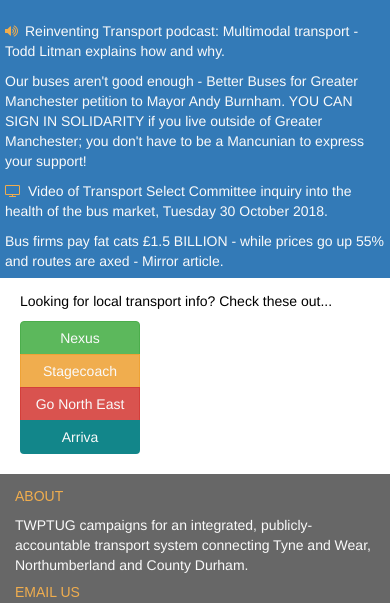
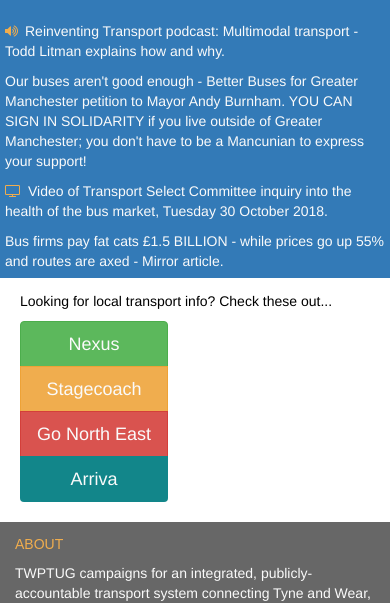
Before and after one commit to kevald1963/milestone-1-twptug-redesign, a plain HTML site: page index.html in a window 390 px wide. Shown: the part 503-1106 px from the top of the page. Drawn offline with nearby package versions, Linux system fonts and the light colour scheme.

Commit message:
Corrected path to image for Gateshead group page as image not showing. Corrected HTML for Transport Operators button group to avoid conflict with Bootstrap column classes.

```diff
--- a/assets/css/style.css
+++ b/assets/css/style.css
@@ -421,10 +421,6 @@ footer {
         margin-top: 10px;
     }
 
-    .custom-width {
-        max-width: 150px;
-    }
-
     .campaigns {
         min-height: 100px;
         overflow-y: scroll;
@@ -460,13 +456,9 @@ footer {
     }
 
     .local-operators {
-        margin: auto;
+        margin: 0;
         margin-top: 15px;
         margin-bottom: 15px;
-    }
-
-    .custom-width {
-        max-width: 150px;
     }
 
     .welcome, .local-news {
--- a/index.html
+++ b/index.html
@@ -257,27 +257,31 @@
                 <!-- /.NEWS -->
 
                 <!-- LOCAL OPERATORS -->
-                <!-- Wrap the text with the button group. -->
+                <!-- Wrap the heading text with the button group. -->
+
                 <div class="local-operators">
-
                     <div class="col-xs-12 col-sm-12 col-md-12 col-lg-12">
                         <p class="local-operators-text">Looking for local transport info? Check these out...</p>
                     </div>
 
-                    <!-- Display a horizontal button group menu for md and lg devices. -->
-                    <div class="btn-group custom-width hidden-xs hidden-sm col-md-12 col-lg-12" role="group" aria-label="Local transport operator links">
-                        <span class="btn btn-success"><a href="https://www.nexus.org.uk" target="_blank">Nexus</a></span>
-                        <span class="btn btn-warning"><a href="https://www.stagecoachbus.com" target="_blank">Stagecoach</a></span>
-                        <span class="btn btn-danger"><a href="https://www.gonortheast.co.uk/timesfares" target="_blank">Go North East</a></span>
-                        <span class="btn arriva-corporate"><a href="https://www.arrivabus.co.uk/north-east" target="_blank">Arriva</a></span>
+                    <!-- Display a horizontal button group menu for sm, md and lg devices. -->
+                    <div class="hidden-xs col-sm-12 col-md-12 col-lg-12">
+                        <div class="btn-group" role="group" aria-label="Local transport operator links">
+                            <span class="btn btn-success"><a href="https://www.nexus.org.uk" target="_blank">Nexus</a></span>
+                            <span class="btn btn-warning"><a href="https://www.stagecoachbus.com" target="_blank">Stagecoach</a></span>
+                            <span class="btn btn-danger"><a href="https://www.gonortheast.co.uk/timesfares" target="_blank">Go North East</a></span>
+                            <span class="btn arriva-corporate"><a href="https://www.arrivabus.co.uk/north-east" target="_blank">Arriva</a></span>
+                        </div>
                     </div>
 
-                    <!-- Display a vertical button group menu for xs and sm devices only. -->
-                    <div class="btn-group-vertical custom-width col-xs-12 col-sm-12 hidden-md hidden-lg" role="group" aria-label="Local transport operator links">
-                        <span class="btn btn-success"><a href="https://www.nexus.org.uk" target="_blank">Nexus</a></span>
-                        <span class="btn btn-warning"><a href="https://www.stagecoachbus.com" target="_blank">Stagecoach</a></span>
-                        <span class="btn btn-danger"><a href="https://www.gonortheast.co.uk/timesfares" target="_blank">Go North East</a></span>
-                        <span class="btn arriva-corporate"><a href="https://www.arrivabus.co.uk/north-east" target="_blank">Arriva</a></span>
+                    <!-- Display a vertical button group menu for xs devices only. -->
+                    <div class="col-xs-12 hidden-sm hidden-md hidden-lg">
+                        <div class="btn-group-vertical" role="group" aria-label="Local transport operator links">
+                            <span class="btn btn-lg btn-success"><a href="https://www.nexus.org.uk" target="_blank">Nexus</a></span>
+                            <span class="btn btn-lg btn-warning"><a href="https://www.stagecoachbus.com" target="_blank">Stagecoach</a></span>
+                            <span class="btn btn-lg btn-danger"><a href="https://www.gonortheast.co.uk/timesfares" target="_blank">Go North East</a></span>
+                            <span class="btn btn-lg arriva-corporate"><a href="https://www.arrivabus.co.uk/north-east" target="_blank">Arriva</a></span>
+                        </div>
                     </div>
                 </div>
                 <!-- /.LOCAL OPERATORS -->
```
Also changed, not shown: gateshead.html (+1 -1 lines), 1 other file.
